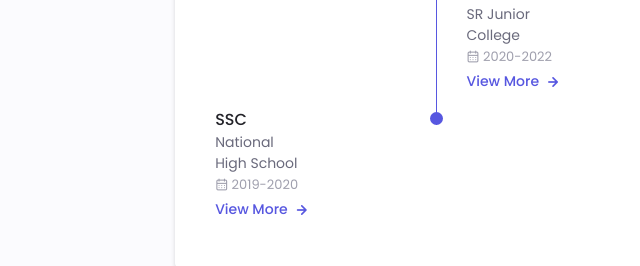
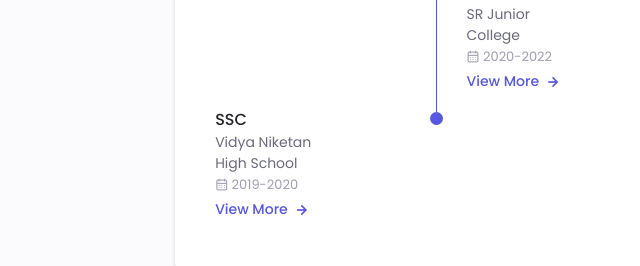
Before and after one commit to kvramana28/my-portfolio, a plain HTML site: page index.html in a window 1280 px wide. Shown: the part 2581-2847 px from the top of the page, 224-864 px from the left. Drawn offline with nearby package versions, Linux system fonts and the light colour scheme.

Commit message:
Update index.html

```diff
--- a/index.html
+++ b/index.html
@@ -568,7 +568,7 @@
                 <div>
                   <h3 class="qualification__title">SSC</h3>
                   <span class="qualification__subtitle"
-                    >National <br />High School</span
+                    >Vidya Niketan <br />High School</span
                   >
                   <div class="qualification__calender">
                     <i class="uil uil-calendar-alt"></i>
```
